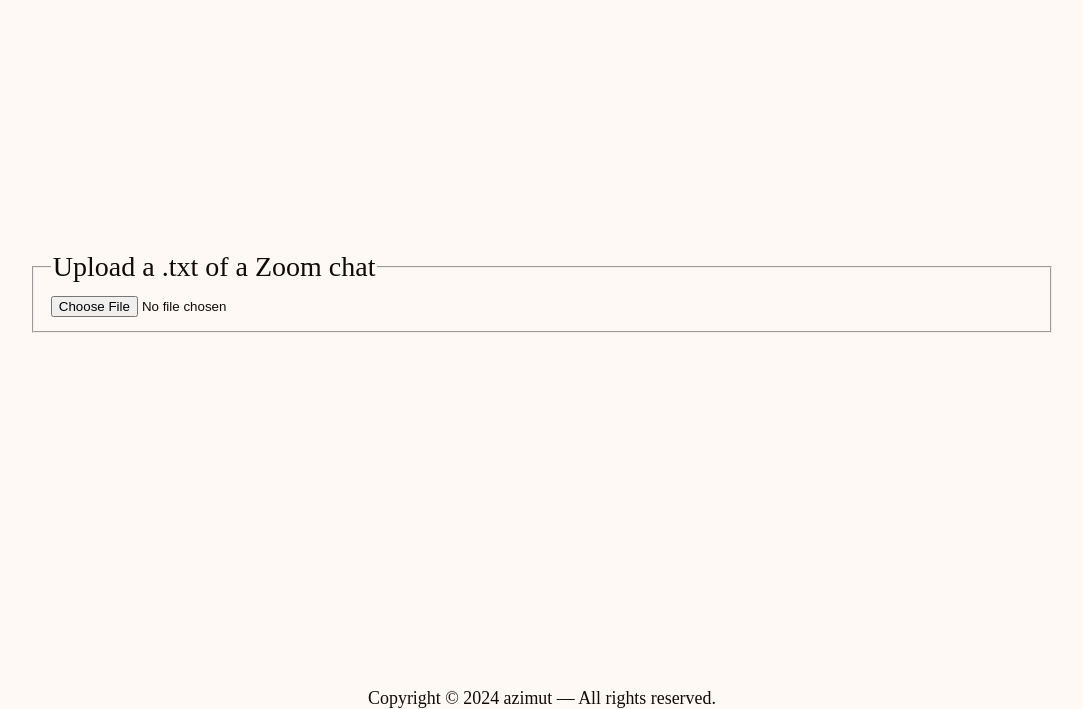
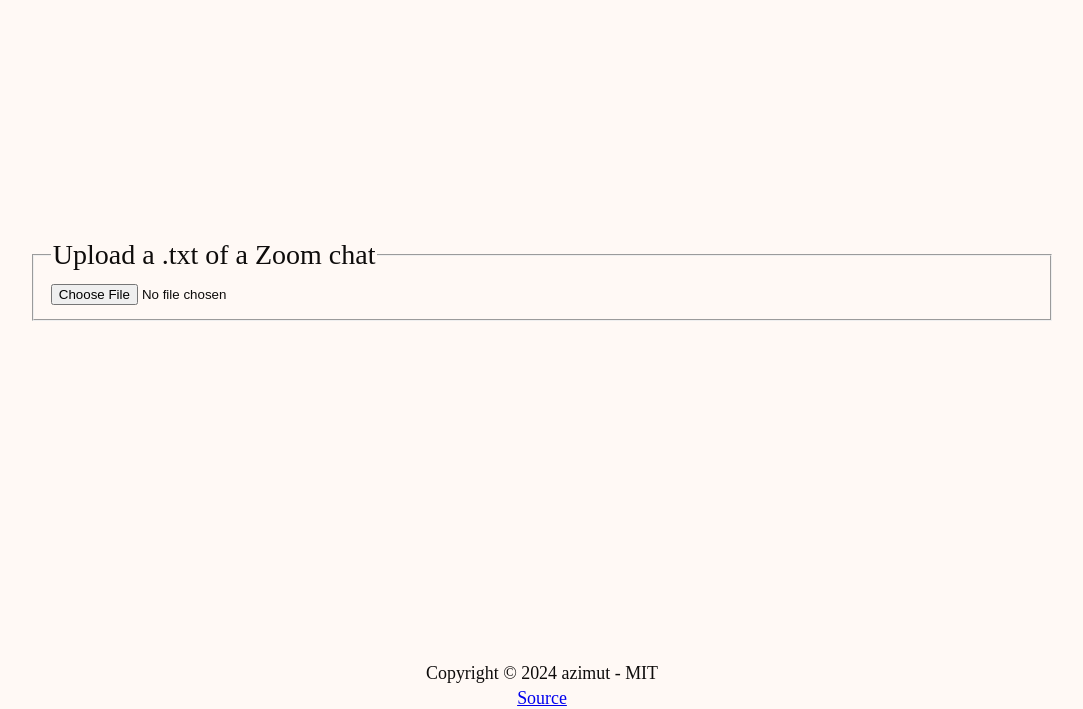
Before and after one commit to azimut/zoom2srt, a website: page public/index.html in a window 1280 px wide. Shown: the part 91-800 px from the top of the page, without its empty margins (98-1181 px from the left). Drawn offline with Linux system fonts and the light colour scheme; files that its build step writes are made by us from their sources.

Commit message:
css: footer style

```diff
--- a/public/index.html
+++ b/public/index.html
@@ -215,7 +215,12 @@
         </div>
       </div>
     </main>
-    <footer>Copyright © 2024 azimut ― All rights reserved.</footer>
+    <footer>
+      Copyright © 2024 azimut - MIT<a
+        href="https://github.com/azimut/zoom2srt/"
+        >Source</a
+      >
+    </footer>
     <!-- Cloudflare Web Analytics -->
     <script
       defer
--- a/style.css
+++ b/style.css
@@ -109,6 +109,9 @@ body {
   footer {
     font-size: 0.8em;
     text-align: center;
+    display: flex;
+    gap: 0.2em;
+    flex-direction: column;
   }
 }
 
```
